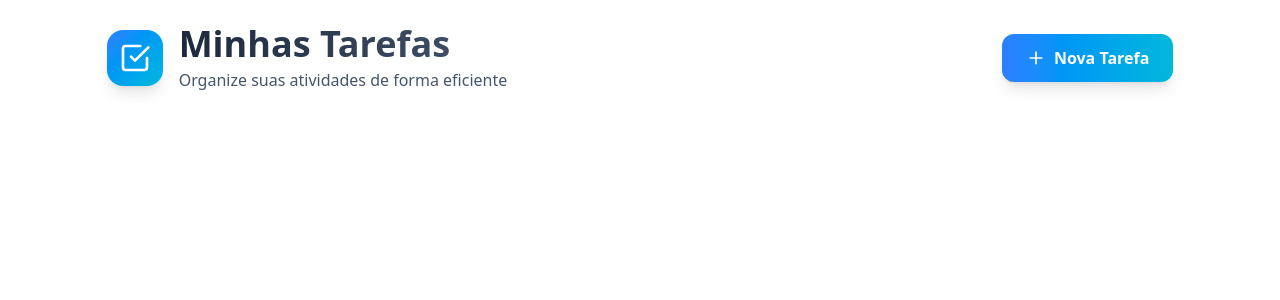
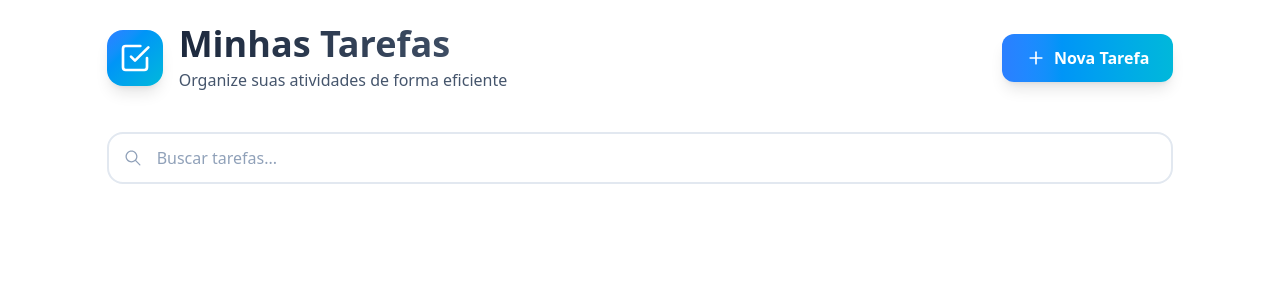
Before and after one commit to VitorValentimSilva/StoixDesafio, a React (Vite) app in the folder frontend/: page / in a window 1280 px wide. Shown: the top 300 px of the page. Built offline with nearby package versions, Linux system fonts and the light colour scheme.

Commit message:
Barra de pesquisa feita.

```diff
--- /dev/null
+++ b/frontend/src/components/FilterBar.tsx
@@ -0,0 +1,22 @@
+import { IoIosSearch } from "react-icons/io";
+
+interface FilterBarProps {
+  textSearch: string;
+}
+
+export function FilterBar({ textSearch }: FilterBarProps) {
+  return (
+    <section className="w-5/6 mx-auto mt-6">
+      <div className="relative">
+        <IoIosSearch className="absolute left-4 top-1/2 -translate-y-1/2 w-5 h-5 text-slate-400" />
+
+        <input
+          type="text"
+          placeholder={textSearch}
+          className="w-full pl-12 pr-4 py-3 rounded-2xl border-2 border-slate-200 bg-white focus:border-blue-500
+          outline-none transition-all duration-200 text-slate-700 placeholder:text-slate-400"
+        />
+      </div>
+    </section>
+  );
+}
--- a/frontend/src/pages/Home.tsx
+++ b/frontend/src/pages/Home.tsx
@@ -1,3 +1,4 @@
+import { FilterBar } from "../components/FilterBar";
 import { Header } from "../components/Header";
 
 export default function Home() {
@@ -9,7 +10,9 @@ export default function Home() {
         textButton="Nova Tarefa"
       />
 
-      <main></main>
+      <main>
+        <FilterBar textSearch="Buscar tarefas..." />
+      </main>
     </>
   );
 }
```
